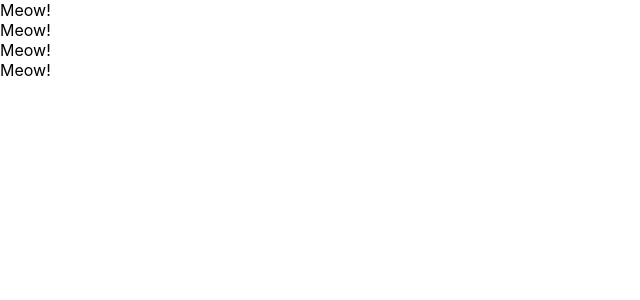
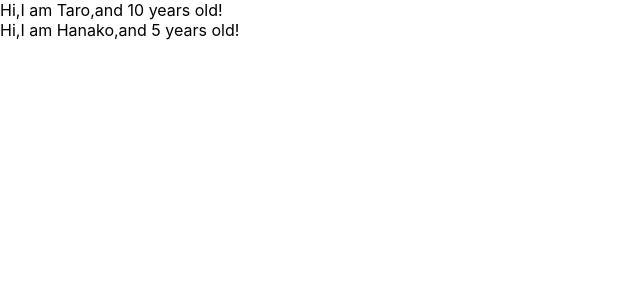
Before and after one commit to KEITATAKANO/udemy-react-redux-crud-application, a React (Create React App) app: page / in a window 1280 px wide. Shown: the top 300 px of the page, without its empty margins (0-640 px from the left). Built offline with nearby package versions, Linux system fonts and the light colour scheme.

Commit message:
learn props of component

```diff
--- a/src/App.js
+++ b/src/App.js
@@ -1,28 +1,23 @@
-import React, { Component } from 'react';
+import React from 'react';
 
-//class App extends Component {
-//	render() {
-//		return (
-//			<React.Fragment>
-//				<label htmlFor="bar">bar</label>
-//				<input type="text" onChange={() => {console.log("I am clicked!")}} />
-//		</React.Fragment>
-//		)
-//	}
-//}
 const App = () => {
+	const profiles = [
+		{ name: "Taro", age: 10 },
+		{ name: "Hanako", age: 5 }
+	]
 	return (
-		<div>
-		<Cat />
-		<Cat />
-		<Cat />
-		<Cat />
+		<div>{
+			profiles.map((profile, index) => {
+				return <User name={profile.name} age={profile.age} key={index}/>
+			})
+		}
 		</div>
 	)
 }
 
-const Cat = () => {
-	return <div>Meow!</div>
+const User = (props) => {
+	return <div>Hi,I am {props.name},and {props.age} years old! </div>
 }
 
+
 export default App;
```
